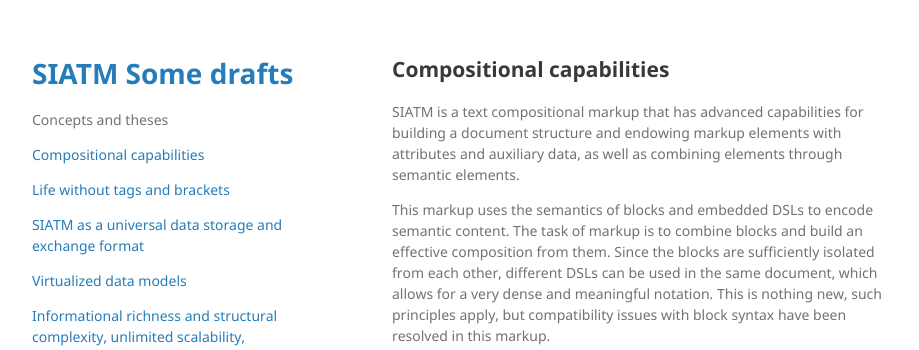
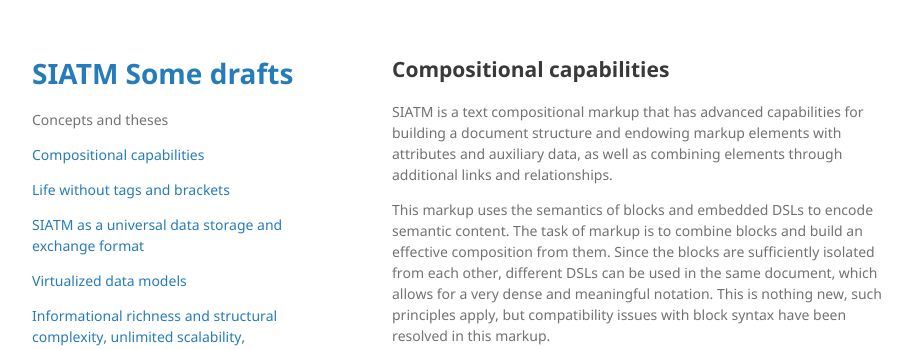
Before and after one commit to aplib/aplib.github.io, a Jekyll site: the page built from pub/SIATM/Compositional_capabilities.md, in a window 1280 px wide. Shown: the top 350 px of the page, without its empty margins (178-1097 px from the left). Built offline with Jekyll 4.4.1, drawn with Linux system fonts in a browser that asks for light colours; our own code applies the rules of GitHub Pages for plain Markdown files.

Commit message:
Update Compositional_capabilities.md

```diff
--- a/pub/SIATM/Compositional_capabilities.md
+++ b/pub/SIATM/Compositional_capabilities.md
@@ -1,7 +1,7 @@
 
 ## Compositional capabilities
 
-SIATM is a text compositional markup that has advanced capabilities for building a document structure and endowing markup elements with attributes and auxiliary data, as well as combining elements through semantic elements.
+SIATM is a text compositional markup that has advanced capabilities for building a document structure and endowing markup elements with attributes and auxiliary data, as well as combining elements through additional links and relationships.
 
 This markup uses the semantics of blocks and embedded DSLs to encode semantic content. The task of markup is to combine blocks and build an effective composition from them.
 Since the blocks are sufficiently isolated from each other, different DSLs can be used in the same document, which allows for a very dense and meaningful notation.
```
